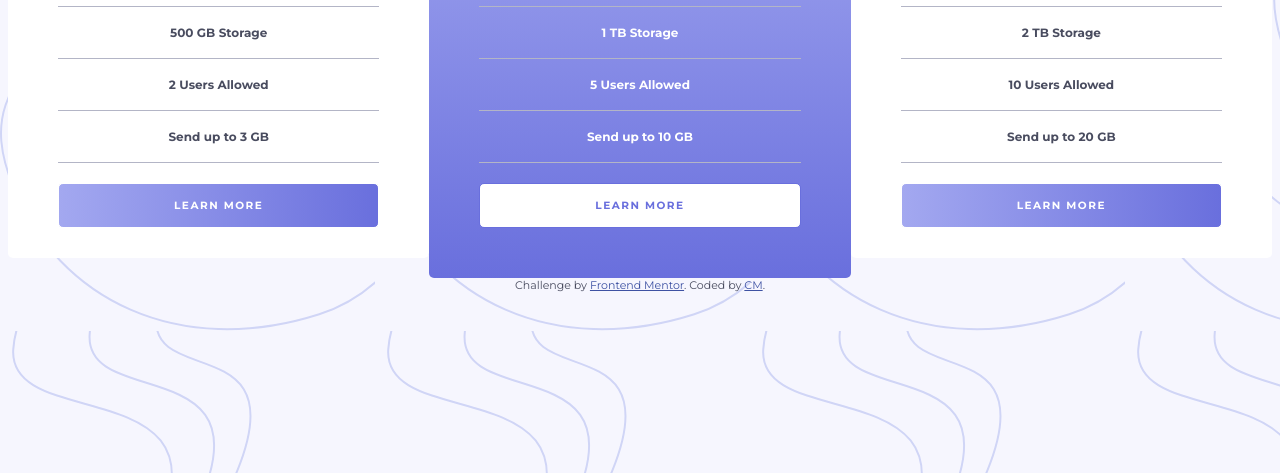
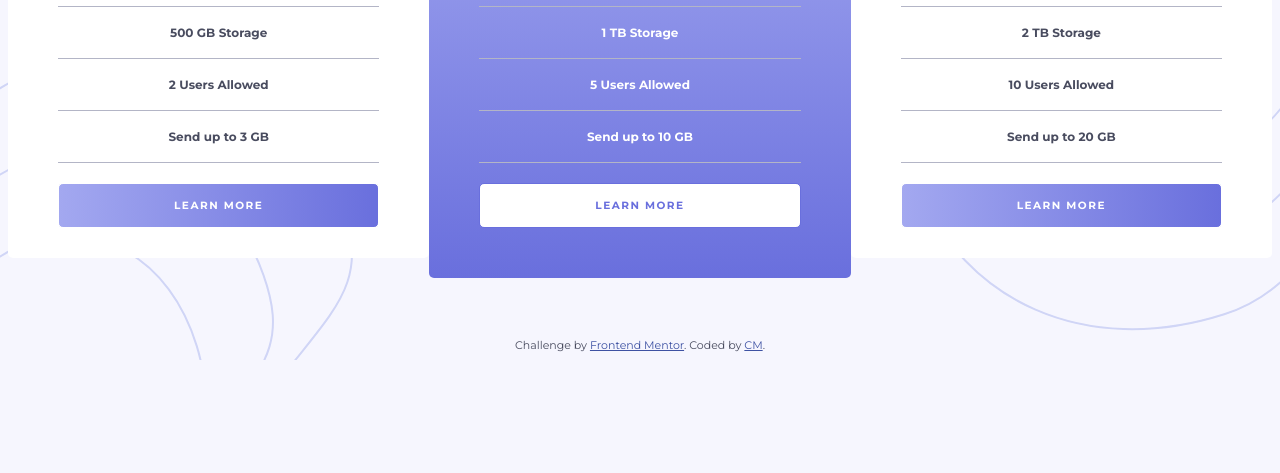
Before and after one commit to cmprac/pricing-component-with-toggle-master, a plain HTML site: page index.html in a window 1280 px wide. Shown: the part 327-800 px from the top of the page. Drawn offline with Linux system fonts and the light colour scheme.

Commit message:
Update CSS

```diff
--- a/main.css
+++ b/main.css
@@ -5,7 +5,13 @@ html{
     color: hsl(232, 13%, 33%);
     box-sizing: border-box;
     background-color: hsl(240, 78%, 98%);
-    background-image: url(images/bg-top.svg);
+    background-repeat: no-repeat;
+    background-image:
+        url(images/bg-top.svg),
+        url(images/bg-bottom.svg);
+    background-position:
+        top right,
+        bottom left;
 }
 
 .attribution {
@@ -181,7 +187,7 @@ html{
 }
 /* card button */
 
-@media (min-width: 375px){
+@media (min-width: 600px){
     .container{
         max-width: 1440px;
         display: grid;
@@ -192,12 +198,14 @@ html{
         "basic professional master"
         "footer footer footer"
         ;
-
+        align-items: center;
+        margin: auto;
     }
 
     .plan {
         width: auto;
         margin: 0px;
+        margin-bottom: 60px;
     }
 
     .plan.active {
```
